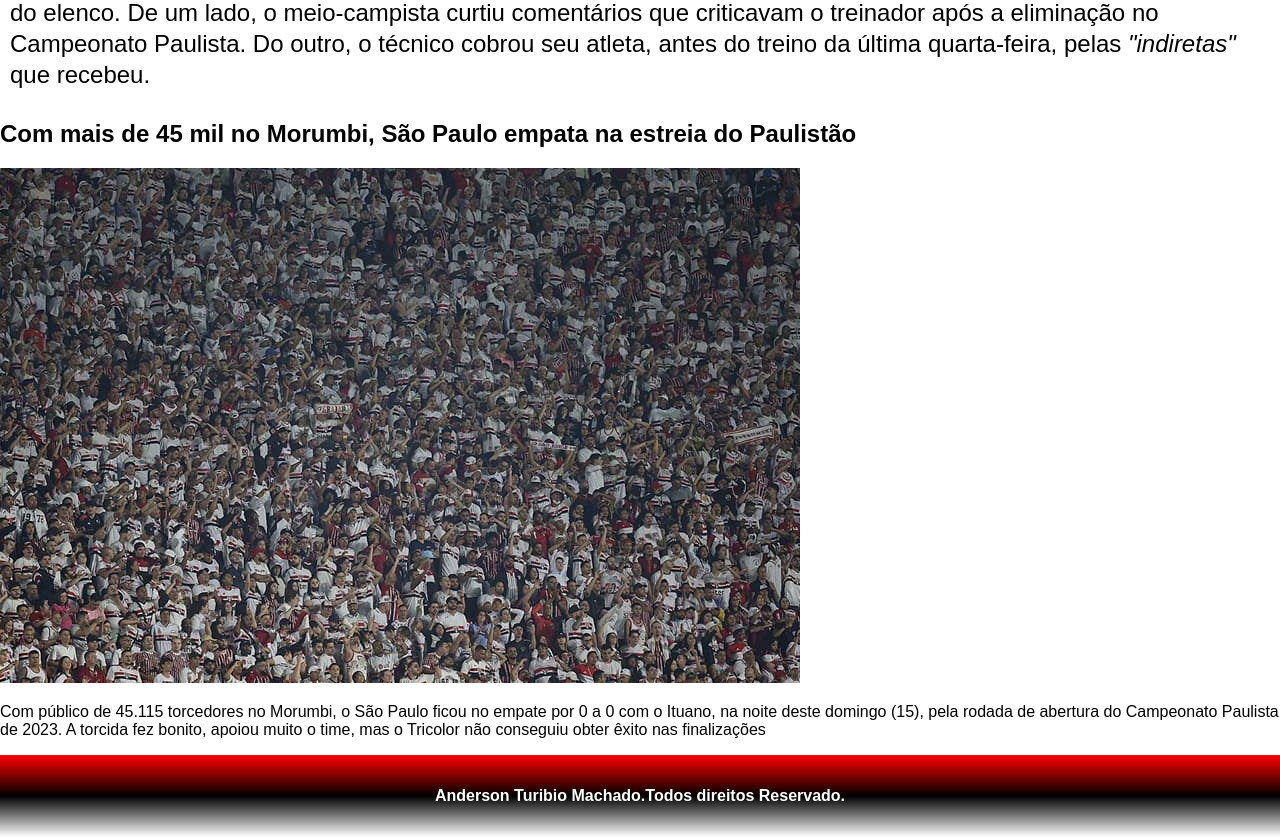
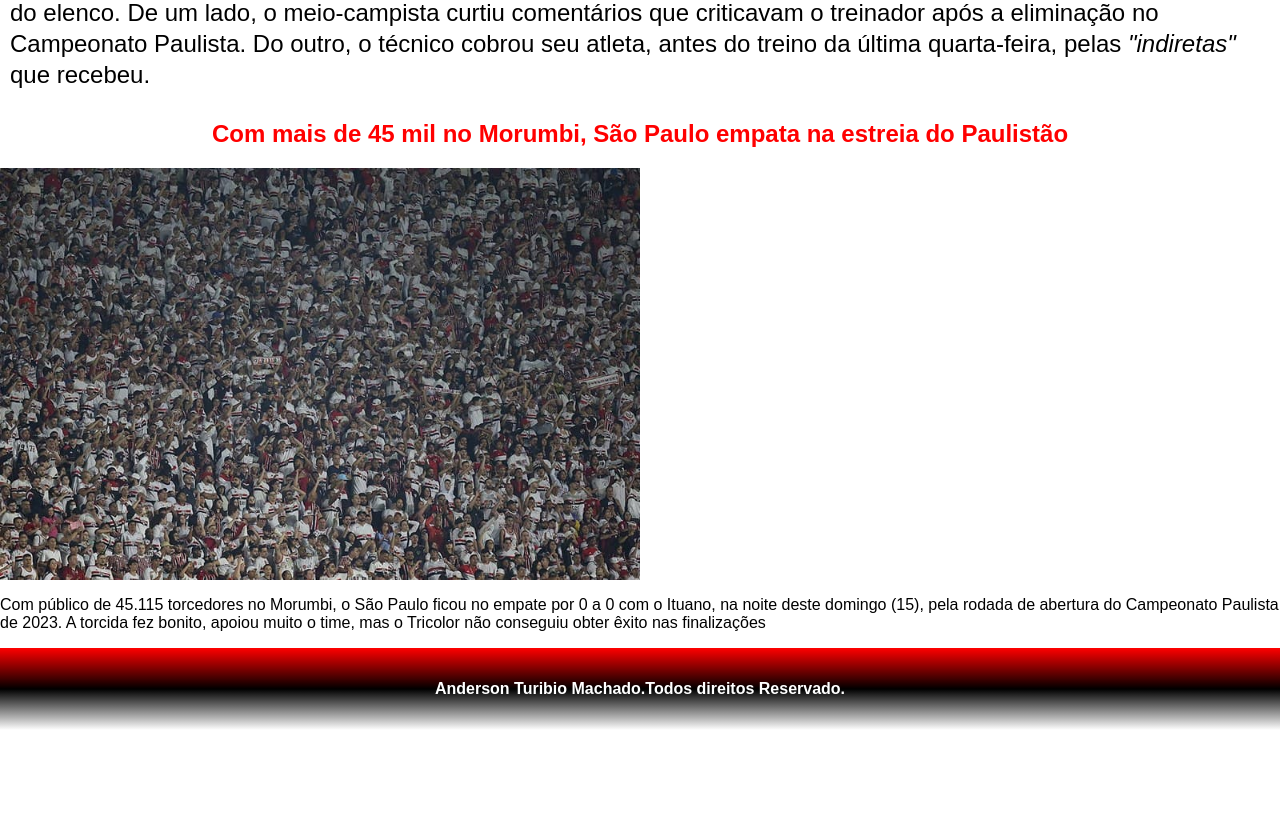
Before and after one commit to andersontmachado/brincando, a plain HTML site: page index.html in a window 1280 px wide. Shown: the part 540-1377 px from the top of the page. After the commit the page ends 1270 px from the top, so only its background shows below. Drawn offline with Linux system fonts and the light colour scheme.

Commit message:
Update style.css

```diff
--- a/style.css
+++ b/style.css
@@ -1,6 +1,7 @@
 body {
   font-family: Arial, Helvetica, sans-serif;
   margin: 0px;
+  position: relative;
 }
 .img-rogerio {
   max-width: 50%;
@@ -15,7 +16,6 @@ body {
   flex-direction: row;
 }
 
-
 .titulo {
   background: #fff;
   margin: 0px;
@@ -26,33 +26,31 @@ body {
 .introducao {
   font-size: 1.5rem;
   line-height: 1.3;
-  text-align:left;
+  text-align: left;
   padding: 10px;
   margin-top: 5px;
   margin-right: 5px;
   margin: 0px;
 }
-.legenda_rog {
-  color: #fbff00;
-  position: absolute;
+h2 {
+  text-align: center;
+  color: #ff0000;
 }
-.legenda_rog:hover {
-  font-size: 20px;
-  text-decoration: underline;
+.torcida-img {
+display: flex;
+grid-template-rows: 1fr 1fr;
+max-width: 50%;
+
+}
+.introdução-torcida{
+  display: flex;
+  flex-direction: column;
 }
 
-.legenda_mar {
-  color: #fbff00;
-  position: absolute;
-  left: 800px;
-}
-.legenda_mar:hover {
-  font-size: 20px;
-  text-decoration: underline;
-}
 
 .rodape {
-    background: linear-gradient(#ff0000,#000000,#ffffff);
+  display: block;
+  background: linear-gradient(#ff0000, #000000, #ffffff);
   width: 100%;
   text-align: center;
   padding: 2rem; /*A soma do width + padding=140 no layout aparece a barrinha mostra que esta vazando a tela,então incluimos o box-sizing*/
```
Lines whose indentation alone changed are shown as unchanged.
